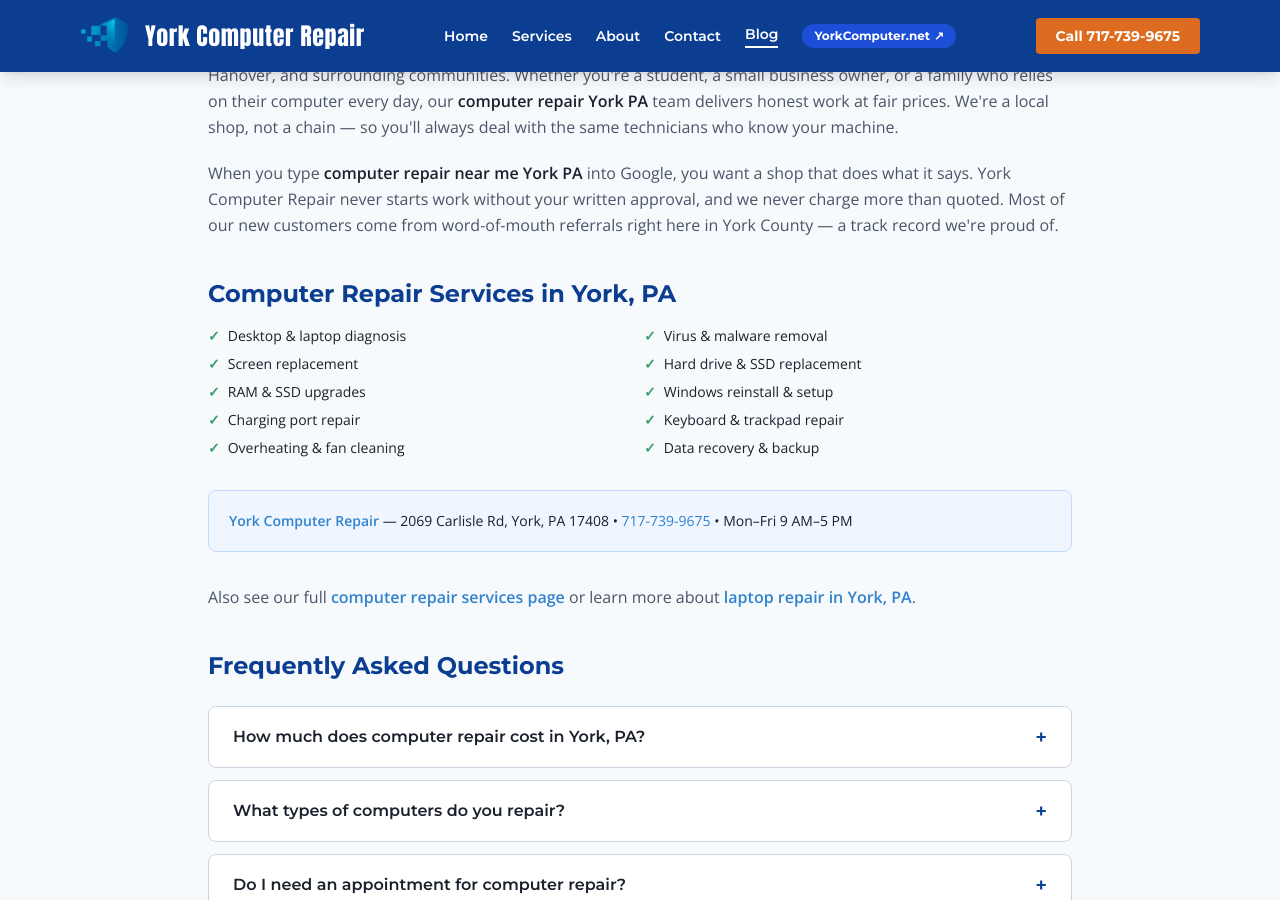
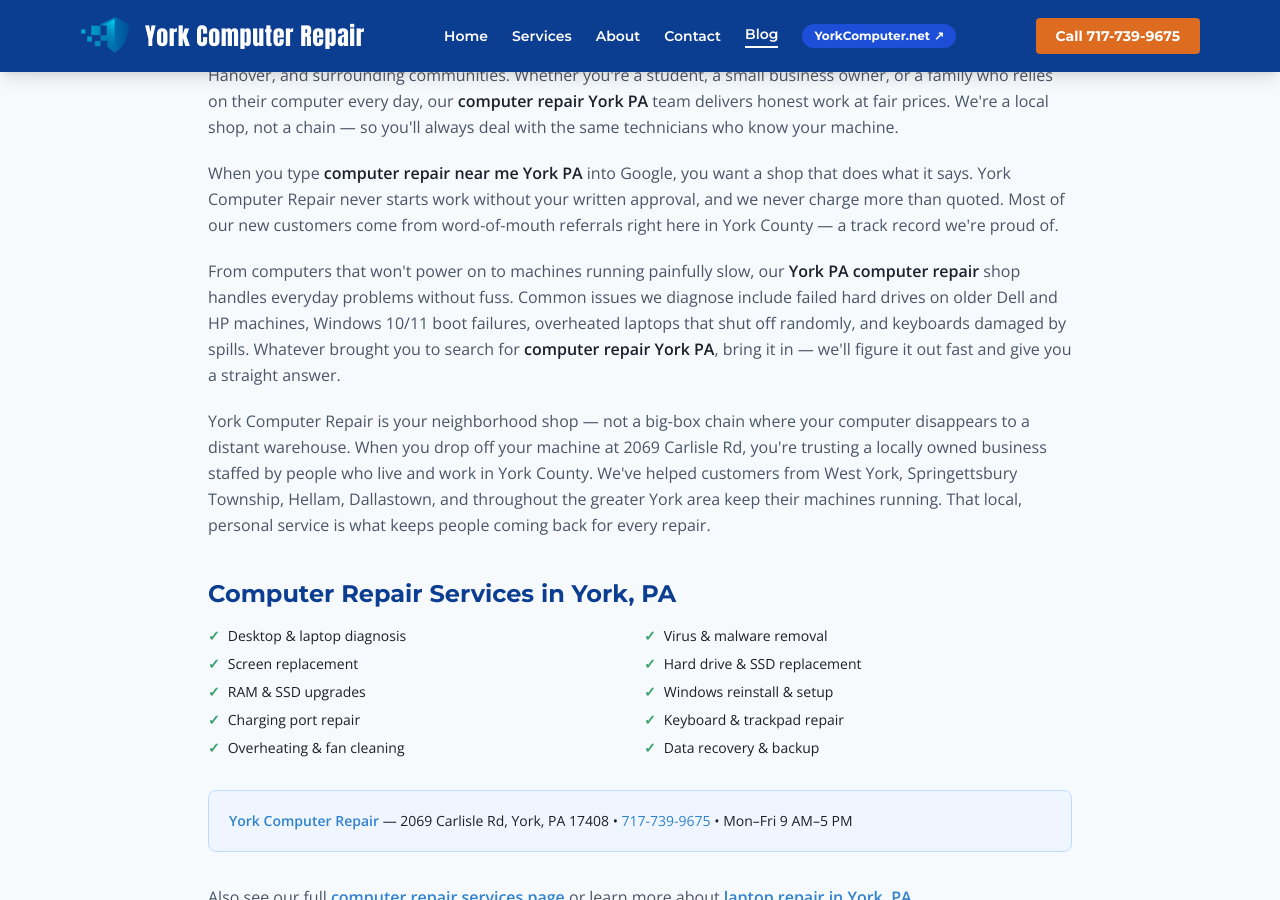
Before and after one commit to oak8513/ycr-site, a Jekyll site: the page built from blog/computer-repair-york-pa.html, in a window 1280 px wide and 900 px high, scrolled down 786 px. Built offline with Jekyll 4.4.1, drawn with Linux system fonts in a browser that asks for light colours; nearby versions of some CDN libraries; a script that is not in the unit is left out.

Commit message:
SEO: refresh computer repair York PA landing page

```diff
--- a/blog/computer-repair-york-pa.html
+++ b/blog/computer-repair-york-pa.html
@@ -28,6 +28,10 @@
   <p class="text-ycr-steel leading-relaxed mb-5">We proudly serve customers throughout York County — including Shiloh, Spring Grove, Red Lion, Shrewsbury, Hanover, and surrounding communities. Whether you're a student, a small business owner, or a family who relies on their computer every day, our <strong class="text-ycr-black">computer repair York PA</strong> team delivers honest work at fair prices. We're a local shop, not a chain — so you'll always deal with the same technicians who know your machine.</p>
 
   <p class="text-ycr-steel leading-relaxed mb-5">When you type <strong class="text-ycr-black">computer repair near me York PA</strong> into Google, you want a shop that does what it says. York Computer Repair never starts work without your written approval, and we never charge more than quoted. Most of our new customers come from word-of-mouth referrals right here in York County — a track record we're proud of.</p>
+
+  <p class="text-ycr-steel leading-relaxed mb-5">From computers that won't power on to machines running painfully slow, our <strong class="text-ycr-black">York PA computer repair</strong> shop handles everyday problems without fuss. Common issues we diagnose include failed hard drives on older Dell and HP machines, Windows 10/11 boot failures, overheated laptops that shut off randomly, and keyboards damaged by spills. Whatever brought you to search for <strong class="text-ycr-black">computer repair York PA</strong>, bring it in — we'll figure it out fast and give you a straight answer.</p>
+
+  <p class="text-ycr-steel leading-relaxed mb-5">York Computer Repair is your neighborhood shop — not a big-box chain where your computer disappears to a distant warehouse. When you drop off your machine at 2069 Carlisle Rd, you're trusting a locally owned business staffed by people who live and work in York County. We've helped customers from West York, Springettsbury Township, Hellam, Dallastown, and throughout the greater York area keep their machines running. That local, personal service is what keeps people coming back for every repair.</p>
 
   <h2 class="font-heading font-bold text-2xl text-ycr-blue mt-10 mb-4">Computer Repair Services in York, PA</h2>
 
```
